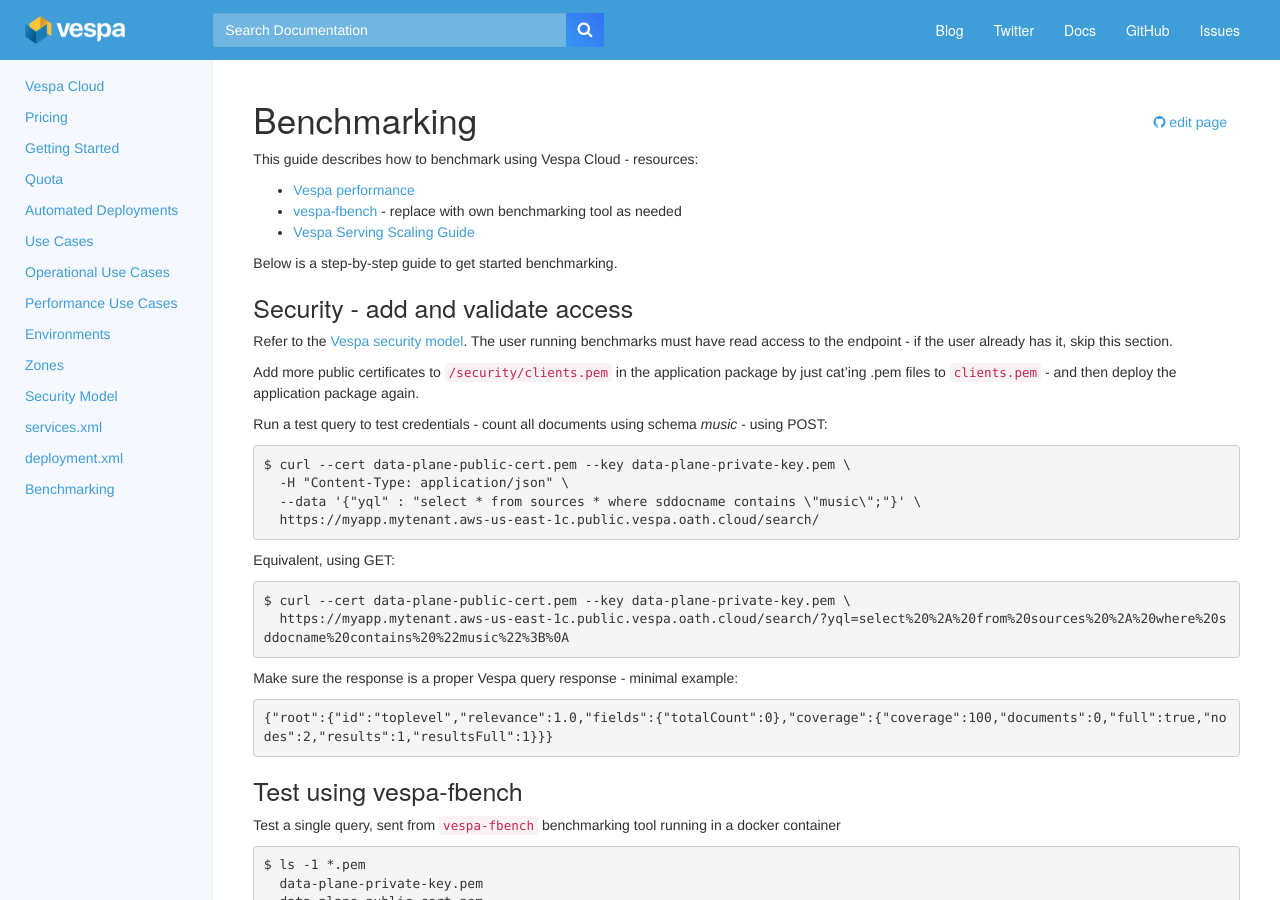
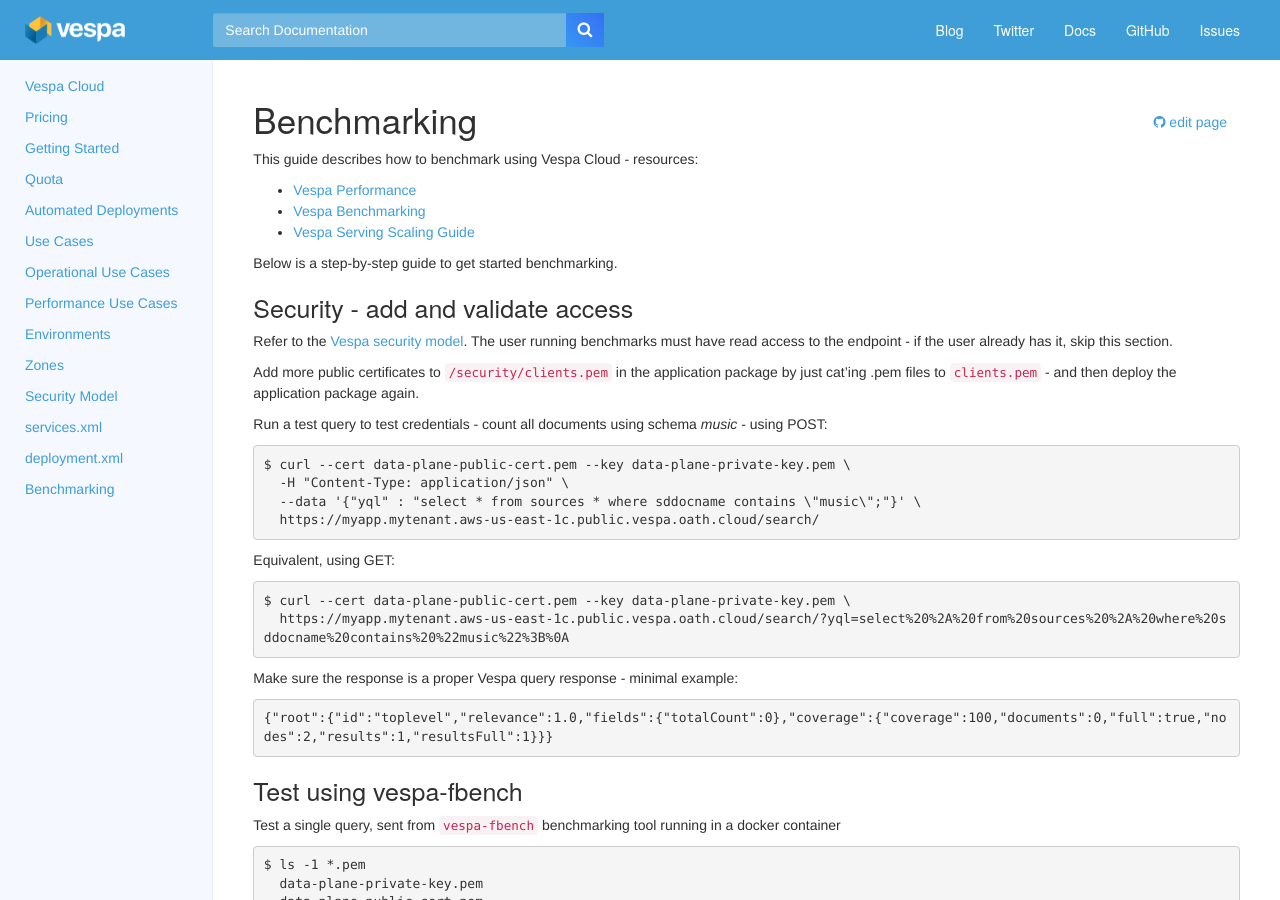
Before and after one commit to vespa-engine/cloud, a Jekyll site: the page built from benchmarking.md, in a window 1280 px wide and 900 px high. Built offline with Jekyll 4.4.1, drawn with Linux system fonts in a browser that asks for light colours.

Commit message:
unbreak link

```diff
--- a/benchmarking.md
+++ b/benchmarking.md
@@ -4,8 +4,8 @@ title: "Benchmarking"
 ---
 
 This guide describes how to benchmark using Vespa Cloud - resources:
-* [Vespa performance](https://docs.vespa.ai/documentation/performance/)
-* [vespa-fbench](https://docs.vespa.ai/documentation/performance/fbench.html) - replace with own benchmarking tool as needed
+* [Vespa Performance](https://docs.vespa.ai/documentation/performance/)
+* [Vespa Benchmarking](https://docs.vespa.ai/documentation/performance/vespa-benchmarking.html)
 * [Vespa Serving Scaling Guide](https://docs.vespa.ai/documentation/performance/sizing-search.html)
 
 Below is a step-by-step guide to get started benchmarking.
```
